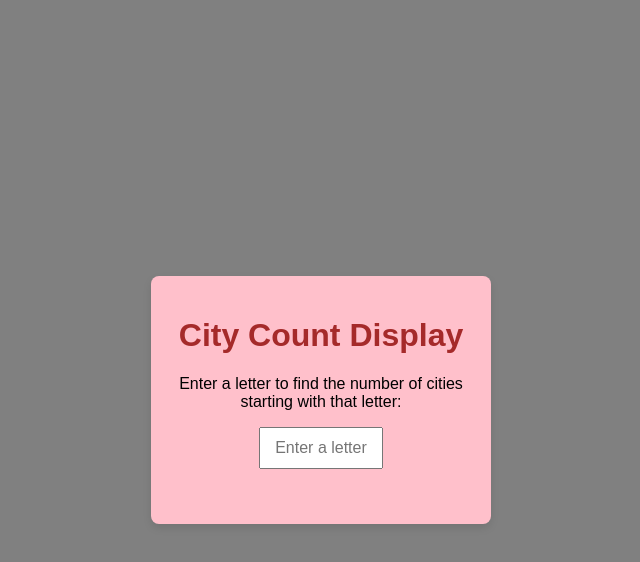
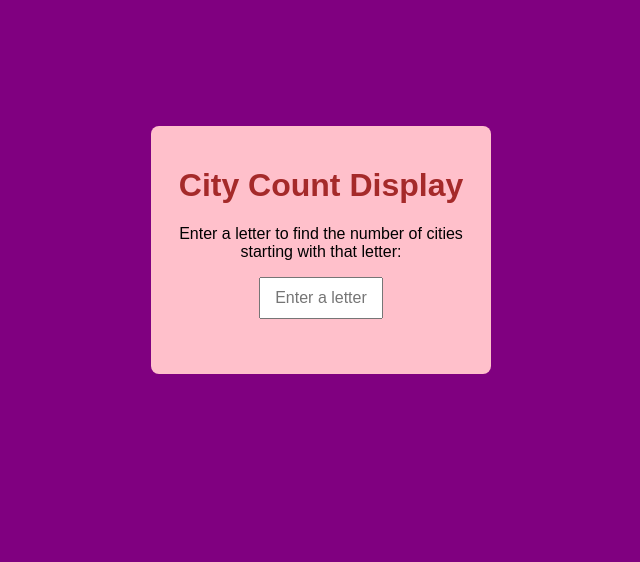
Before and after one commit to pradeeppankaj/CityCount, a plain HTML site: page Index.html in a window 1280 px wide. Shown: the whole page, without its empty margins (319-959 px from the left). Drawn offline with Linux system fonts and the light colour scheme; no server answers.

Commit message:
bg colour change

```diff
--- a/StyleSheet1.css
+++ b/StyleSheet1.css
@@ -1,12 +1,12 @@
 body {
     font-family: Arial, sans-serif;
-    background-color: grey;
+    background-color: purple;
     margin: 0;
     padding: 0;
     display: flex;
     justify-content: center;
     align-items: center;
-    height: 100vh;
+    height: 500px;
 }
 
 .Citycounter {
@@ -14,7 +14,6 @@ body {
     padding: 20px;
     border-radius: 8px;
     background-color: Pink;
-    box-shadow: 0 4px 8px rgba(0, 0, 0, 0.1);
     width: 300px;
 }
 
```
